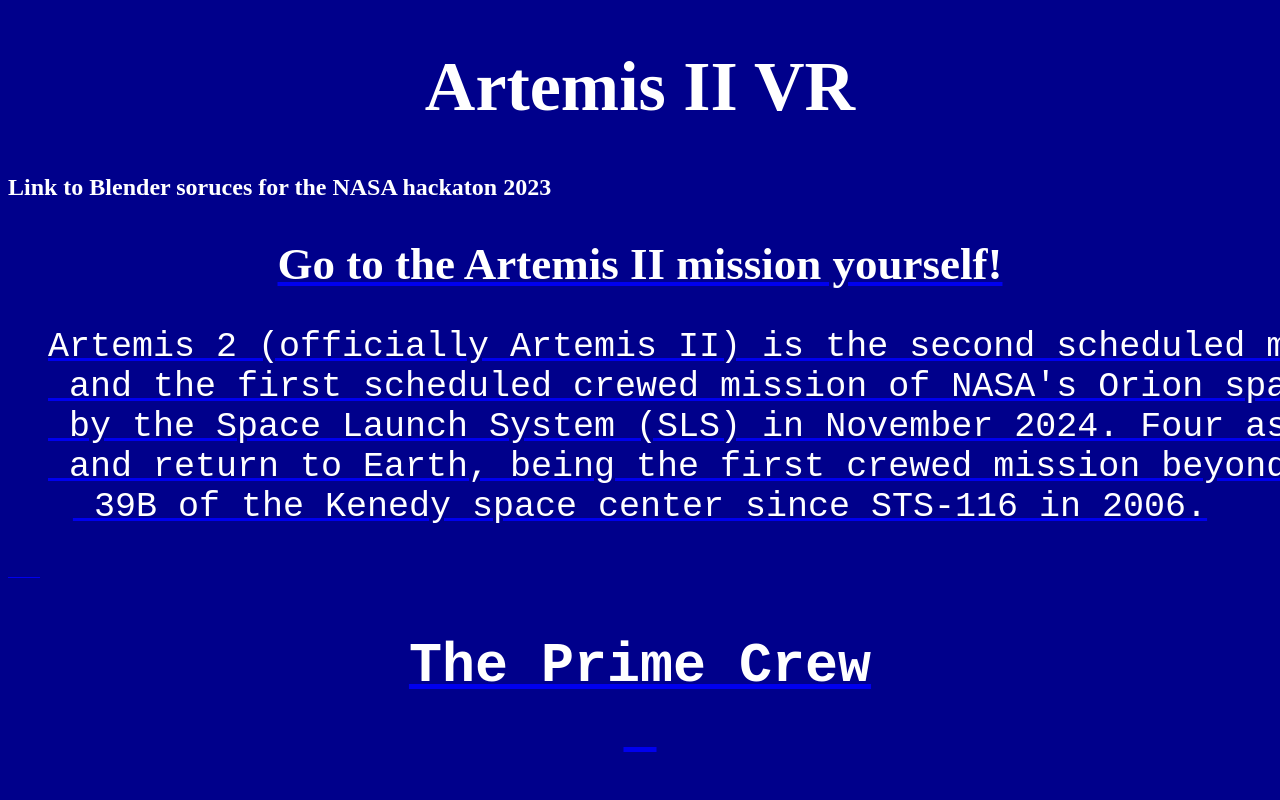
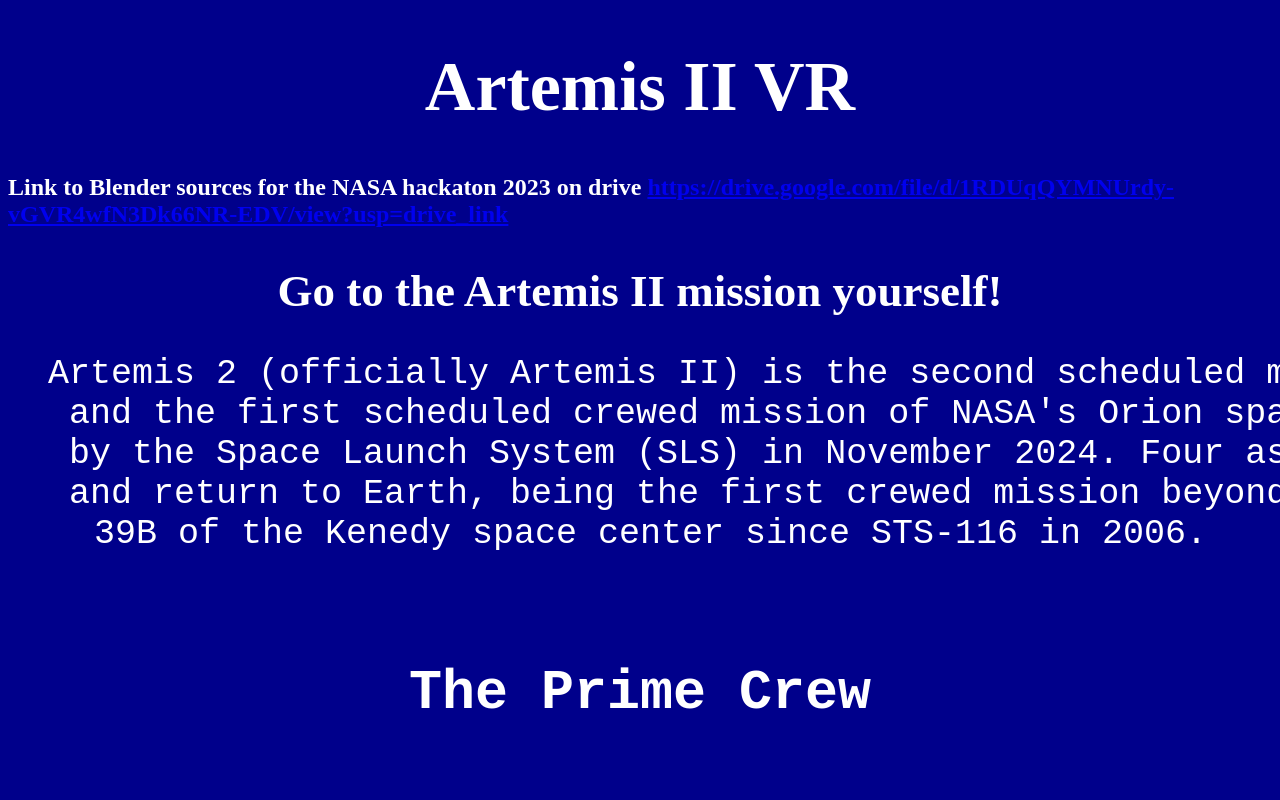
Before and after one commit to babahahahahi/babahahahahi.github.io, a plain HTML site: page index.html in a window 1280 px wide. Shown: the top 800 px of the page. Drawn offline with Linux system fonts and the light colour scheme.

Commit message:
Update index.html

```diff
--- a/index.html
+++ b/index.html
@@ -10,7 +10,11 @@
 </head>
 <body style="background-color:darkblue;">
 <h1 style="font-size:70px;text-align:center;"><b>Artemis II VR</b></h2>
-	<h2>Link to Blender soruces for the NASA hackaton 2023<a href="https://drive.google.com/file/d/1RDUqQYMNUrdy-vGVR4wfN3Dk66NR-EDV/view?usp=drive_link"/></h2>
+	<h2>Link to Blender sources for the NASA hackaton 2023 on drive
+		<a href="https://drive.google.com/file/d/1RDUqQYMNUrdy-vGVR4wfN3Dk66NR-EDV/view?usp=drive_link">
+			https://drive.google.com/file/d/1RDUqQYMNUrdy-vGVR4wfN3Dk66NR-EDV/view?usp=drive_link
+		</a>
+	</h2>
 <h2 style="font-size:45px;text-align:center;">Go to the Artemis II mission yourself!</h2>
 <pre style="font-size:35px;text-align:center;"><blockquote cite="http://www.worldwildlife.org/who/index.html">Artemis 2 (officially Artemis II) is the second scheduled mission of NASA's Artemis program
  and the first scheduled crewed mission of NASA's Orion spacecraft, currently planned to be launched
```
